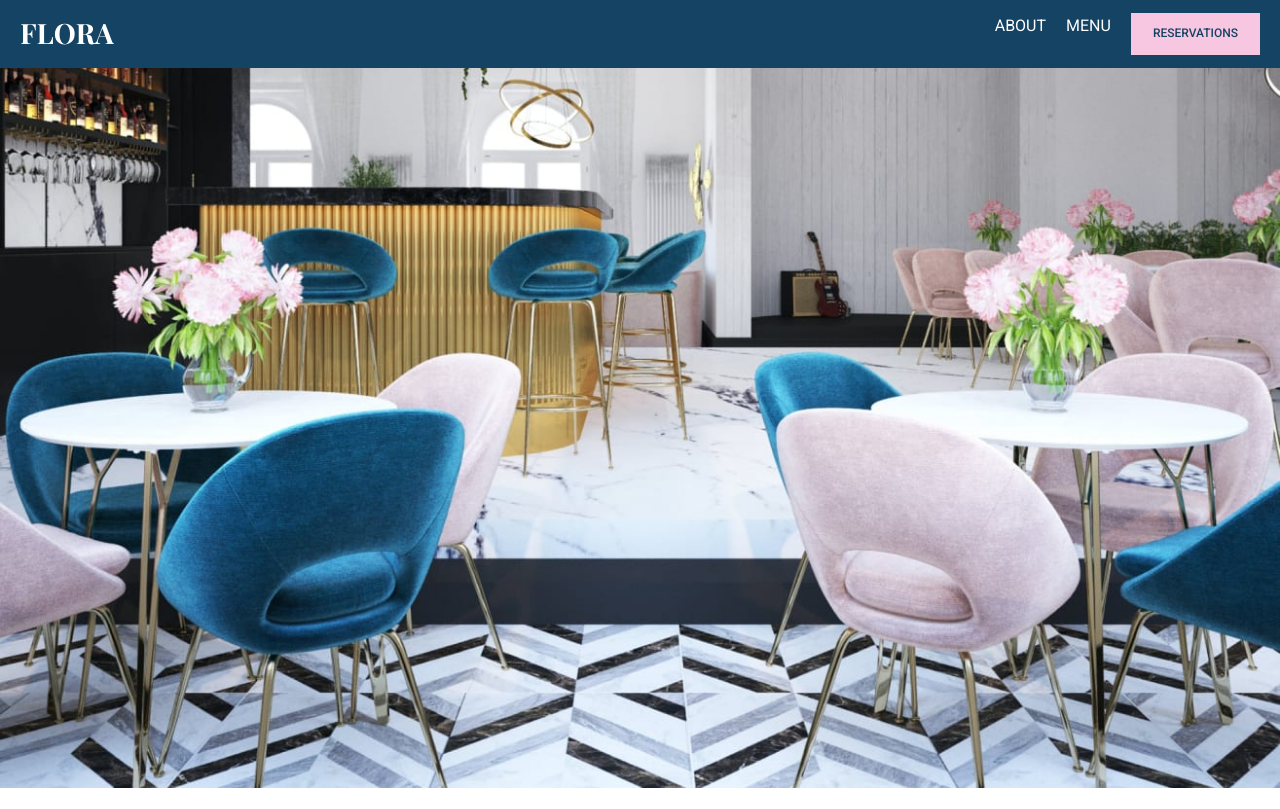
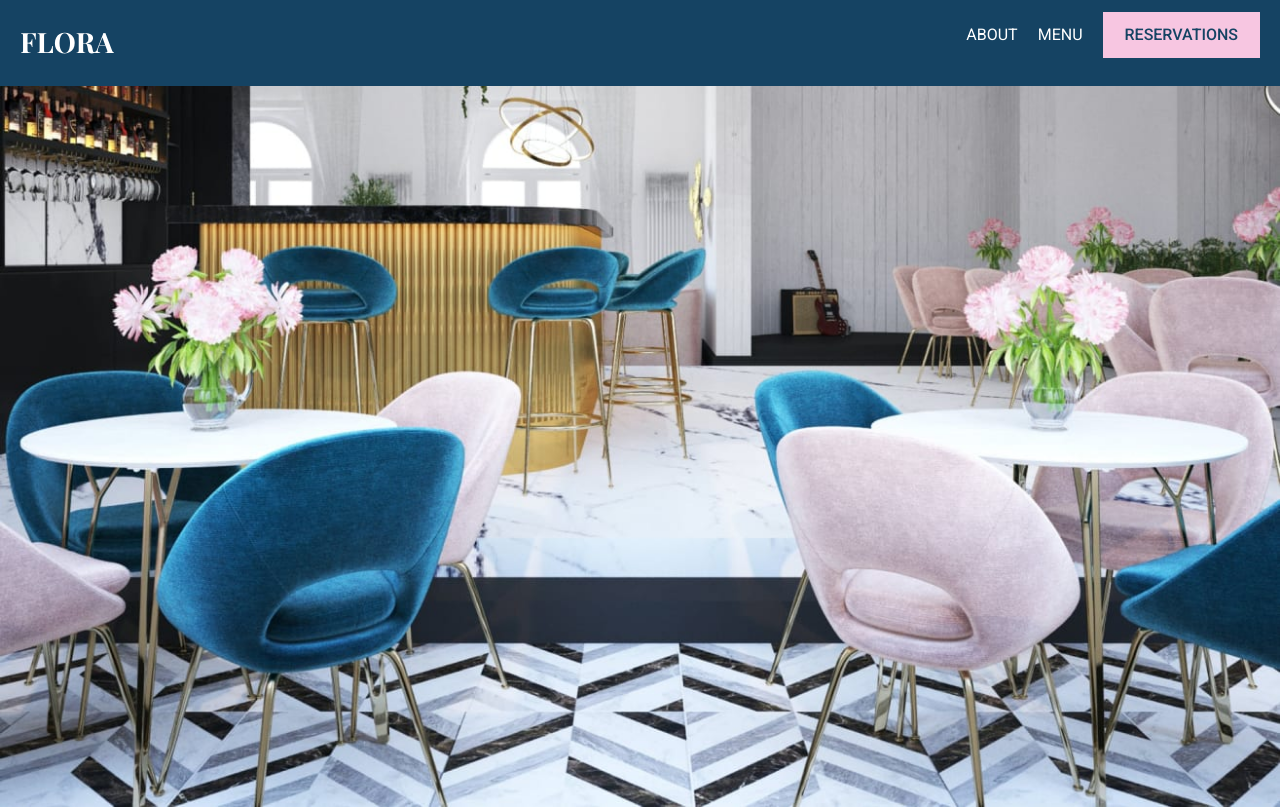
Before and after one commit to kim-atkinson/flora, a plain HTML site: page index.html in a window 1280 px wide. Shown: the top 809 px of the page. Drawn offline with nearby package versions, Linux system fonts and the light colour scheme.

Commit message:
Replaced navigation on home page.

```diff
--- a/css/styles.css
+++ b/css/styles.css
@@ -133,7 +133,6 @@ p {
   border: 1px solid var(--color-primary);
   color: var(--color-primary);
   background-color: var(--color-body-light);
-  margin-left: 2rem;
 }
 
 .btn--accent {
--- a/index.html
+++ b/index.html
@@ -22,10 +22,11 @@
         <ul class="list nav__list collapsible__content">
               <li class="nav__item"><a href="about.html">About</a></li>
               <li class="nav__item"><a href="menu.html">Menu</a></li>
-              <li><a href="reservations.html"><button class="btn__small btn--accent">Reservations</button></a></li>
+              <li class="nav__item"><a href="reservations.html"><button class="btn__small btn--accent">Reservations</button></a></li>
               </li>
         </ul>
       </nav>
+    </header>
     </header>
     <section class="hero">
       <img
```
